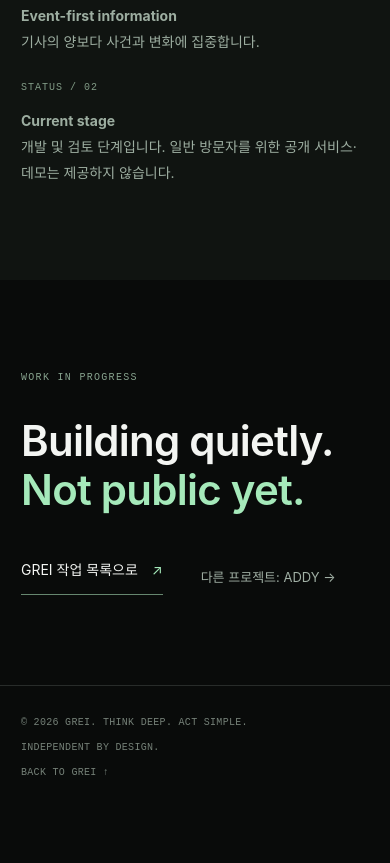
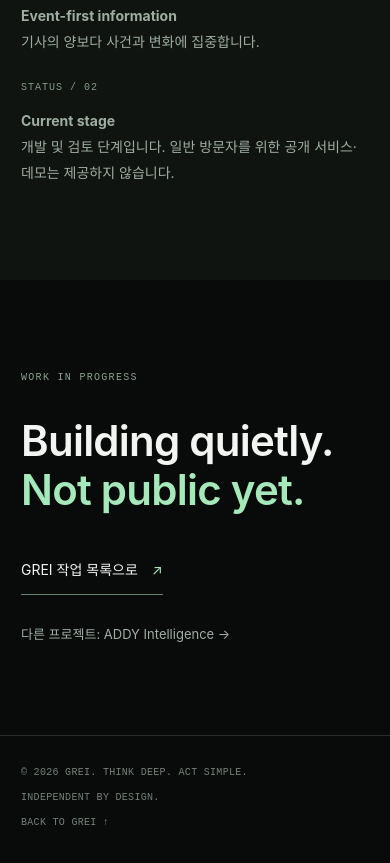
Before and after one commit to Grei8888/grei, a plain HTML site: page projects/noah.html in a window 390 px wide. Shown: the part 1364-2227 px from the top of the page. Before the commit the page ends 2183 px from the top, so only its background shows below. Drawn offline with Linux system fonts and the light colour scheme.

Commit message:
Fix project mobile gutters and refine ADDY Intelligence naming: projects/noah.html

```diff
--- a/projects/noah.html
+++ b/projects/noah.html
@@ -26,7 +26,7 @@
 <div class="details-grid"><h2 class="details-title" id="details-title">중요한 신호를<br><em>더 선명하게.</em></h2><p class="details-description"><strong>NOAH.ark는 정보의 홍수 속에서 중요한 사건을 선별하고 맥락을 정리하는 서비스</strong>를 지향합니다. 뉴스 기사를 사건 단위로 묶고 중요도와 관련성을 검토하는 시스템을 개발하고 있습니다.</p></div>
 <div class="details-foot"><div><div class="details-mini">FOCUS / 01</div><p><strong>Event-first information</strong><br>기사의 양보다 사건과 변화에 집중합니다.</p></div><div><div class="details-mini">STATUS / 02</div><p><strong>Current stage</strong><br>개발 및 검토 단계입니다. 일반 방문자를 위한 공개 서비스·데모는 제공하지 않습니다.</p></div></div>
 </div></section>
-<section class="next" aria-labelledby="next-title"><div class="wrap"><div class="caption">WORK IN PROGRESS</div><h2 id="next-title">Building quietly.<br><span>Not public yet.</span></h2><div class="actions"><a class="action-link" href="../index.html#work">GREI 작업 목록으로 <span aria-hidden="true">↗</span></a><a class="plain-link" href="addy.html">다른 프로젝트: ADDY →</a></div></div></section>
+<section class="next" aria-labelledby="next-title"><div class="wrap"><div class="caption">WORK IN PROGRESS</div><h2 id="next-title">Building quietly.<br><span>Not public yet.</span></h2><div class="actions"><a class="action-link" href="../index.html#work">GREI 작업 목록으로 <span aria-hidden="true">↗</span></a><a class="plain-link" href="addy.html">다른 프로젝트: ADDY Intelligence →</a></div></div></section>
 </main>
 <footer class="site-footer"><div class="wrap footer-inner"><span>© 2026 GREI. THINK DEEP. ACT SIMPLE.</span><span>INDEPENDENT BY DESIGN.</span><a href="../index.html">BACK TO GREI ↑</a></div></footer>
 </body></html>
```
